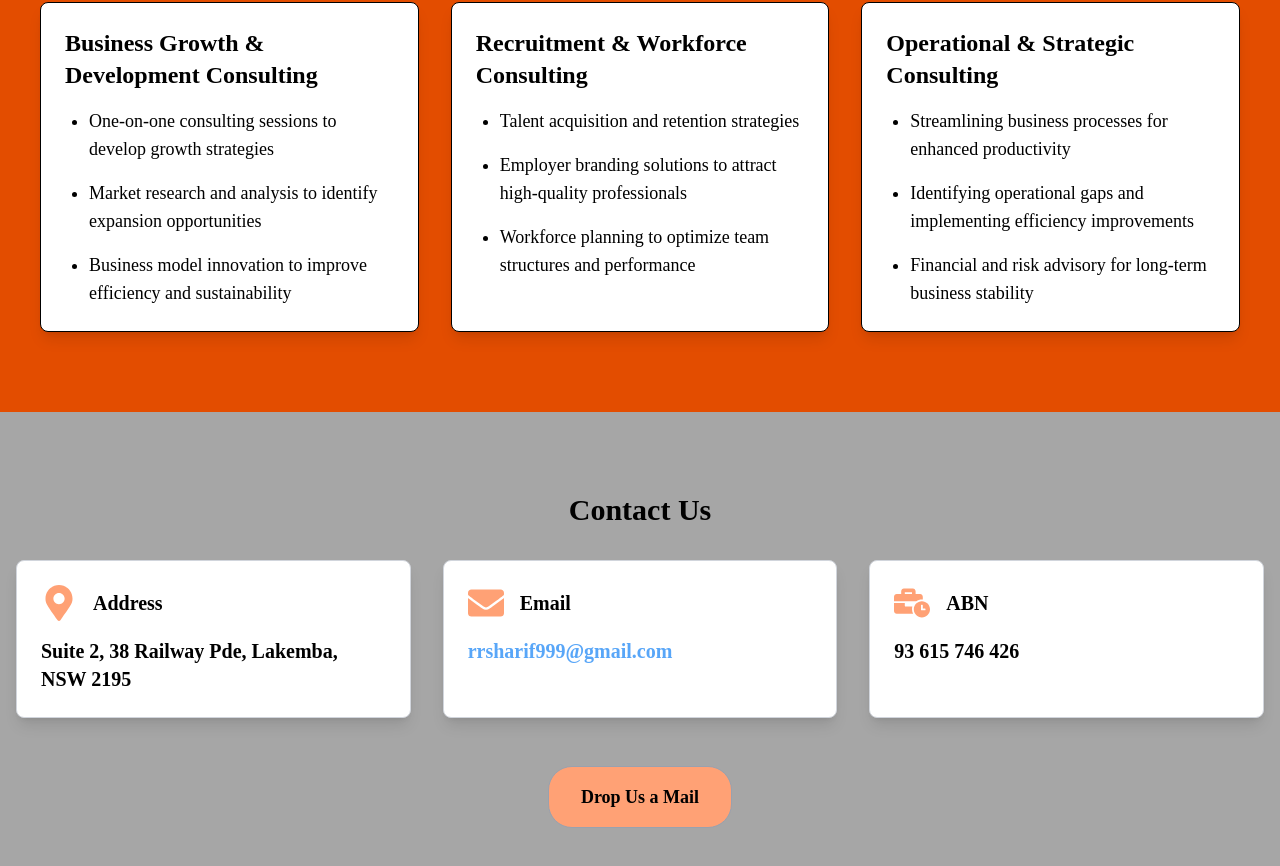
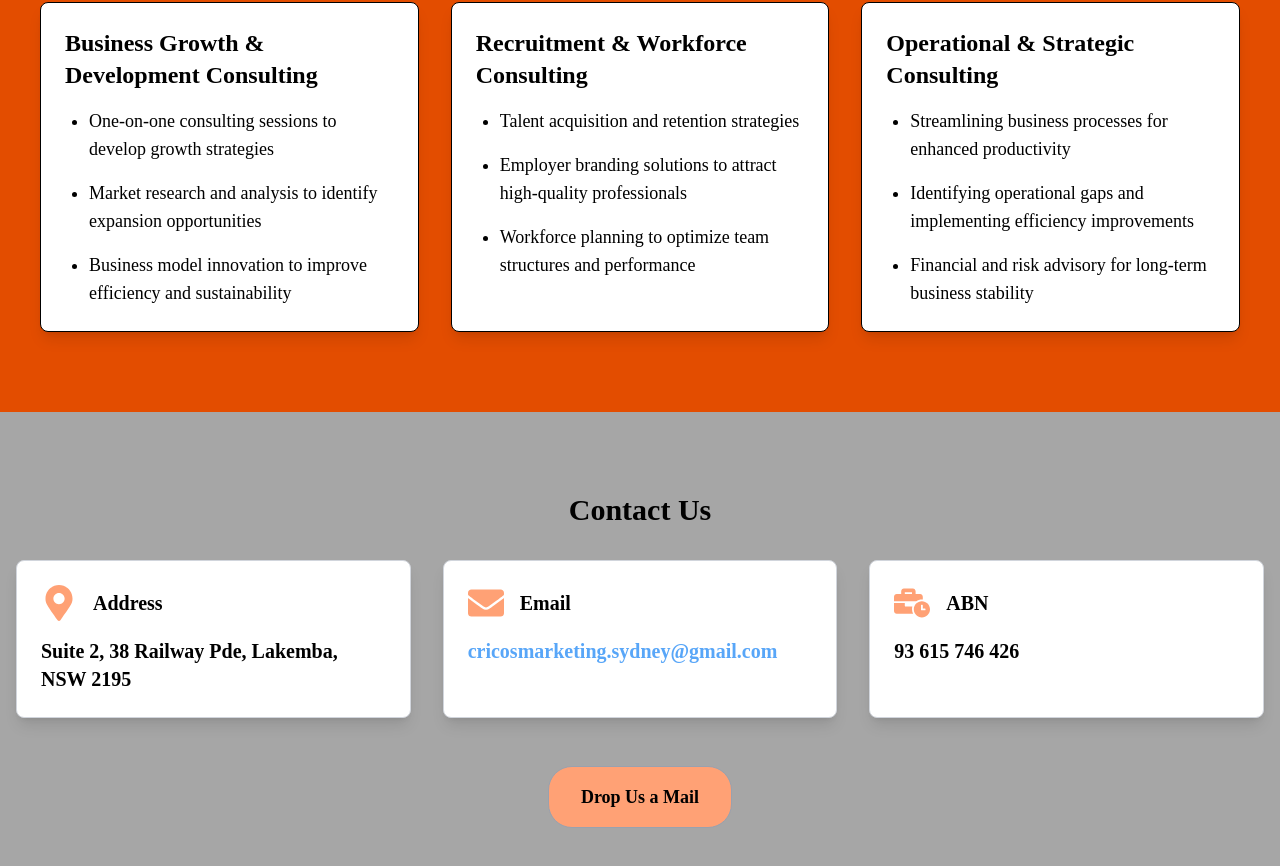
Before and after one commit to CRICOS-Marketing/frontend, a React (Vite) app: page / in a window 1280 px wide. Shown: the part 2716-3582 px from the top of the page. Built offline with nearby package versions, Linux system fonts and the light colour scheme; a web font is replaced by a local one.

Commit message:
Email update

```diff
--- a/src/components/Contact.tsx
+++ b/src/components/Contact.tsx
@@ -67,10 +67,10 @@ const Contact = () => {
             <p className="text-lg sm:text-xl font-medium text-black">
               <b>
                 <a
-                  href="mailto:rrsharif999@gmail.com"
+                  href="mailto:cricosmarketing.sydney@gmail.com"
                   className="text-[#58a6f8] hover:underline"
                 >
-                  rrsharif999@gmail.com
+                  cricosmarketing.sydney@gmail.com
                 </a>
               </b>
             </p>
@@ -95,7 +95,7 @@ const Contact = () => {
 
         {/* Drop us a mail */}
         <div className="flex justify-center mt-8">
-          <a href="mailto:rrsharif999@gmail.com">
+          <a href="mailto:cricosmarketing.sydney@gmail.com">
             <button className="bg-[#ffa175] hover:bg-white border border-gray-400 px-8 py-4 rounded-3xl text-black font-semibold text-md md:text-lg transition duration-300 ease-in-out">
               Drop Us a Mail
             </button>
--- a/src/components/Hero.tsx
+++ b/src/components/Hero.tsx
@@ -119,7 +119,7 @@ const Hero = () => {
           animate={{ opacity: 1 }}
           transition={{ duration: 0.5, ease: "easeOut", delay: 0.7 }}
         >
-          <a href="mailto:rrsharif999@gmail.com">
+          <a href="mailto:cricosmarketing.sydney@gmail.com">
             <button className="bg-[#ffa175] hover:bg-white border border-gray-400 px-8 py-4 rounded-3xl text-black font-semibold text-md md:text-lg transition duration-300 ease-in-out">
               Get In Touch
             </button>
--- a/src/components/Navbar.tsx
+++ b/src/components/Navbar.tsx
@@ -49,7 +49,7 @@ const Navbar: React.FC<NavbarProps> = ({ navItems }) => {
 
         {/* Buttons and menu toggle */}
         <div className="flex md:order-2 space-x-3 md:space-x-0 rtl:space-x-reverse">
-          <a href="mailto:rrsharif999@gmail.com">
+          <a href="mailto:cricosmarketing.sydney@gmail.com">
             <button
               type="button"
               className="text-black bg-[#ffa175] focus:outline-none font-medium rounded-2xl text-md px-4 py-3 text-center border border-gray-700 hover:bg-white"
```
